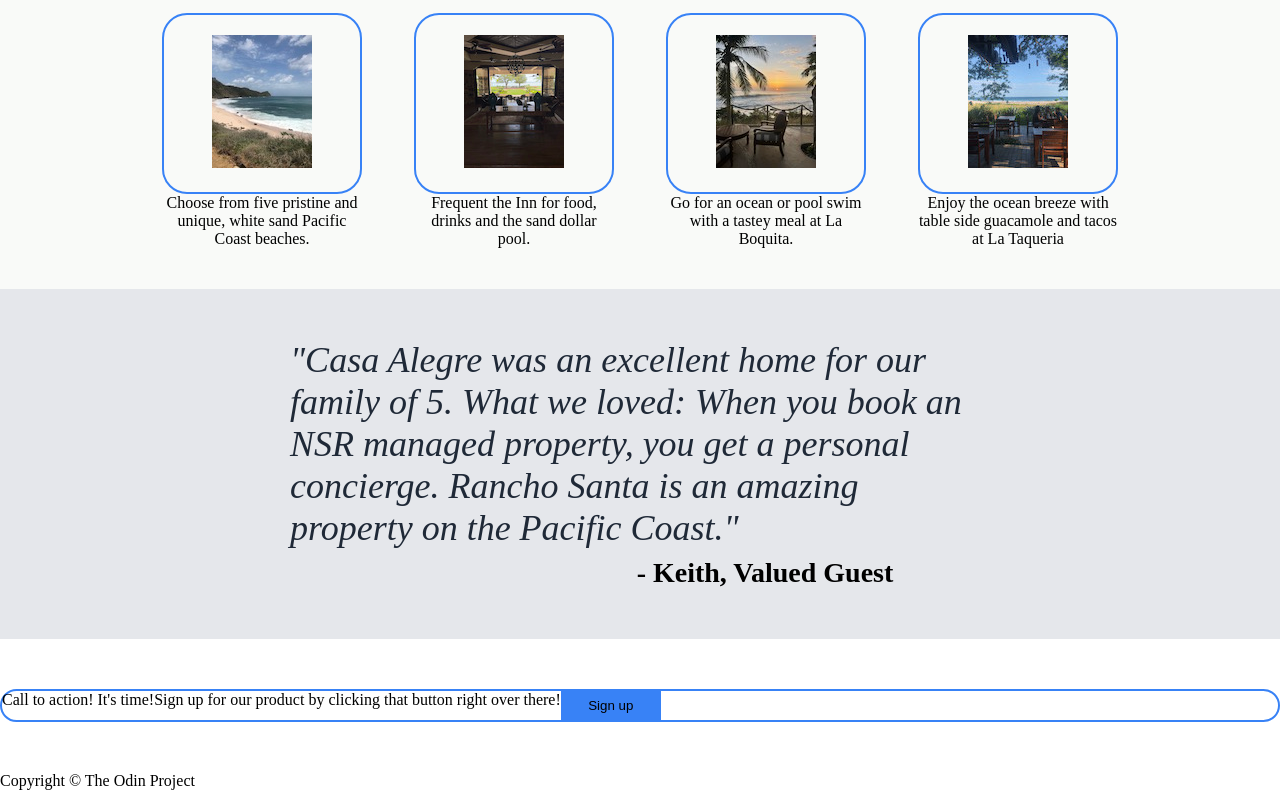
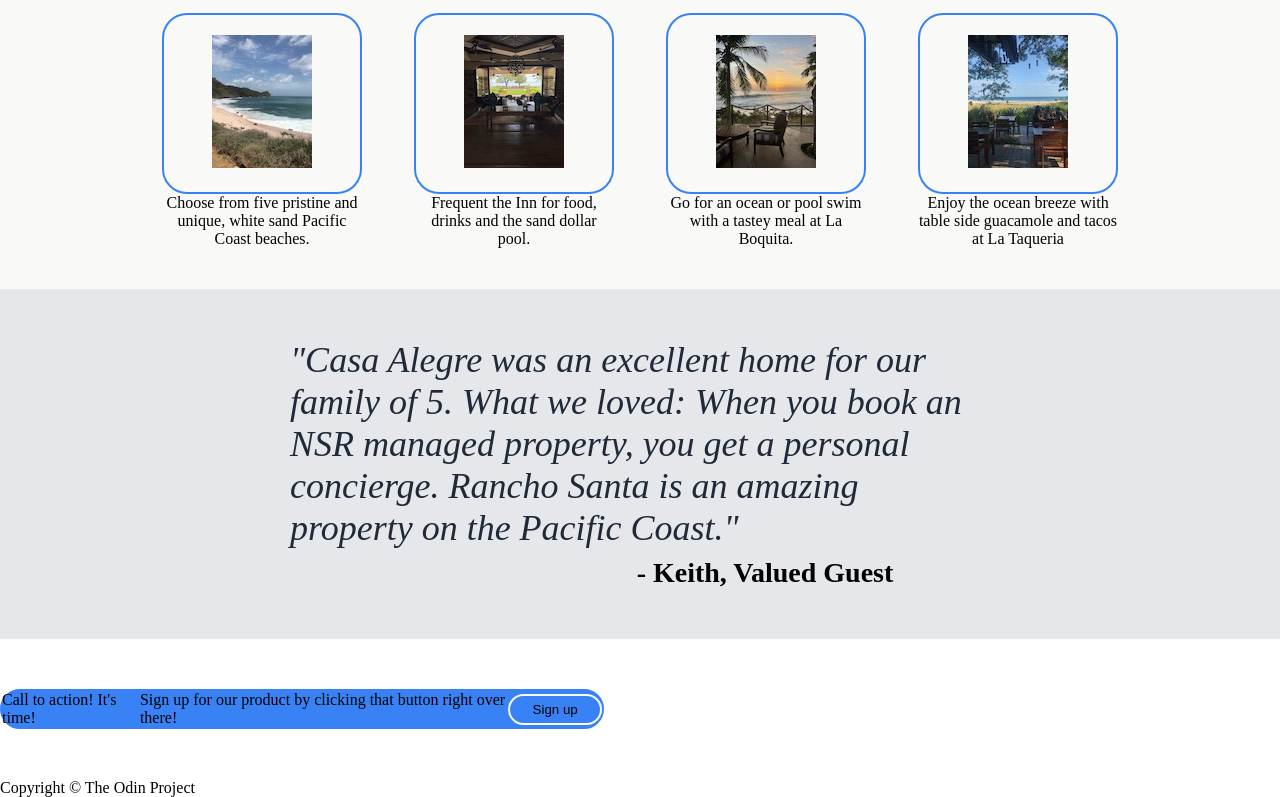
Before and after one commit to GLittlejohn/landing-page, a plain HTML site: page index.html in a window 1280 px wide. Shown: the part 586-1383 px from the top of the page. Drawn offline with Linux system fonts and the light colour scheme.

Commit message:
Round buttons and add class to lower button

```diff
--- a/index.html
+++ b/index.html
@@ -60,7 +60,7 @@
     <div class="signup">
         <div>Call to action! It's time!</div>
         <div>Sign up for our product by clicking that button right over there!</div>
-        <button>Sign up</button>
+        <button class="book">Sign up</button>
     </div>
 
     <div class="footer">
--- a/style.css
+++ b/style.css
@@ -49,7 +49,8 @@ p {
 button {
     background-color: #3882f6;
     padding: 6px 14px;
-    border: 1px solid #3882f6;
+    border-radius: 25px;
+    border: 2px solid #3882f6;
     width: 100px;
 }
 
@@ -133,8 +134,16 @@ button {
 
 .signup {
     display: flex;
+    align-items: center;
     margin-top: 50px;
     margin-bottom: 50px;
     border-radius: 25px;
     border: 2px solid #3882f6;
+    width: 600px;
+    background-color: #3882f6;
 }
+
+.book {
+    border-radius: 25px;
+    border: 2px solid #f9faf8;
+}
```
